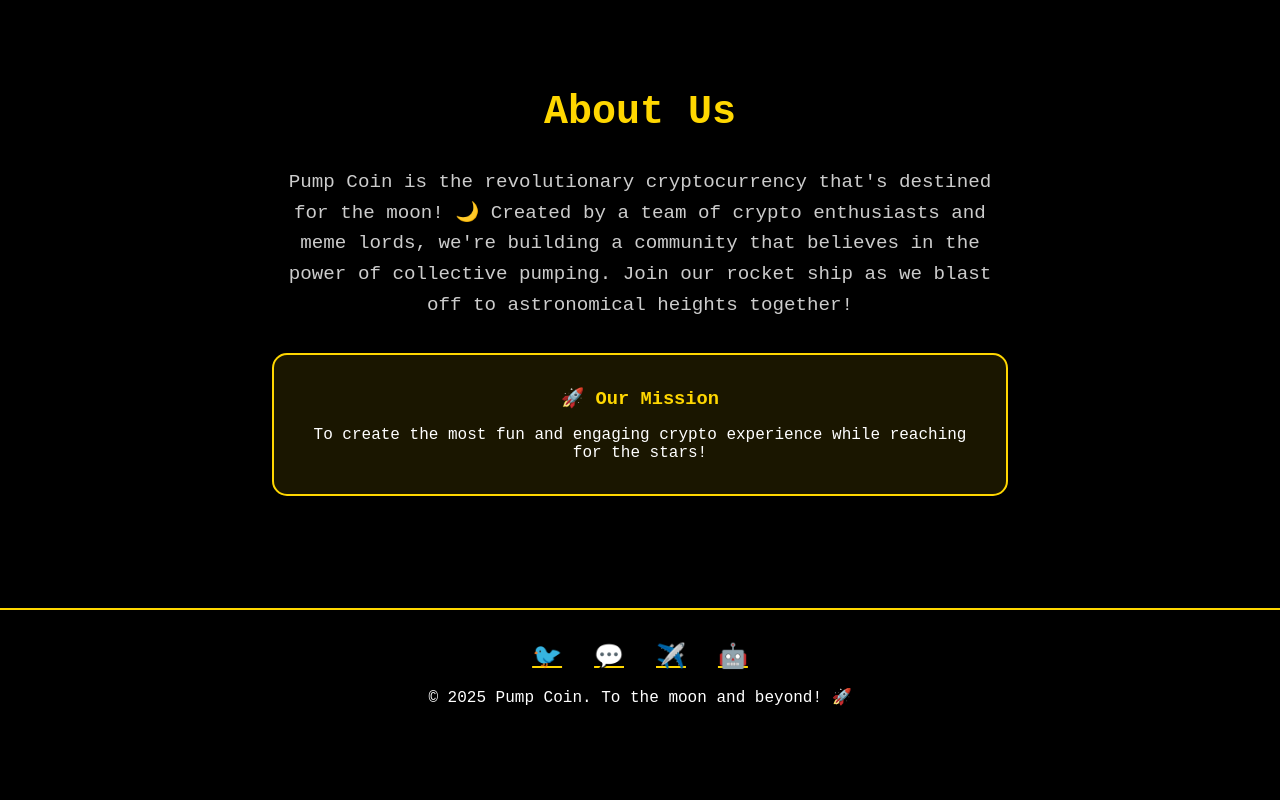
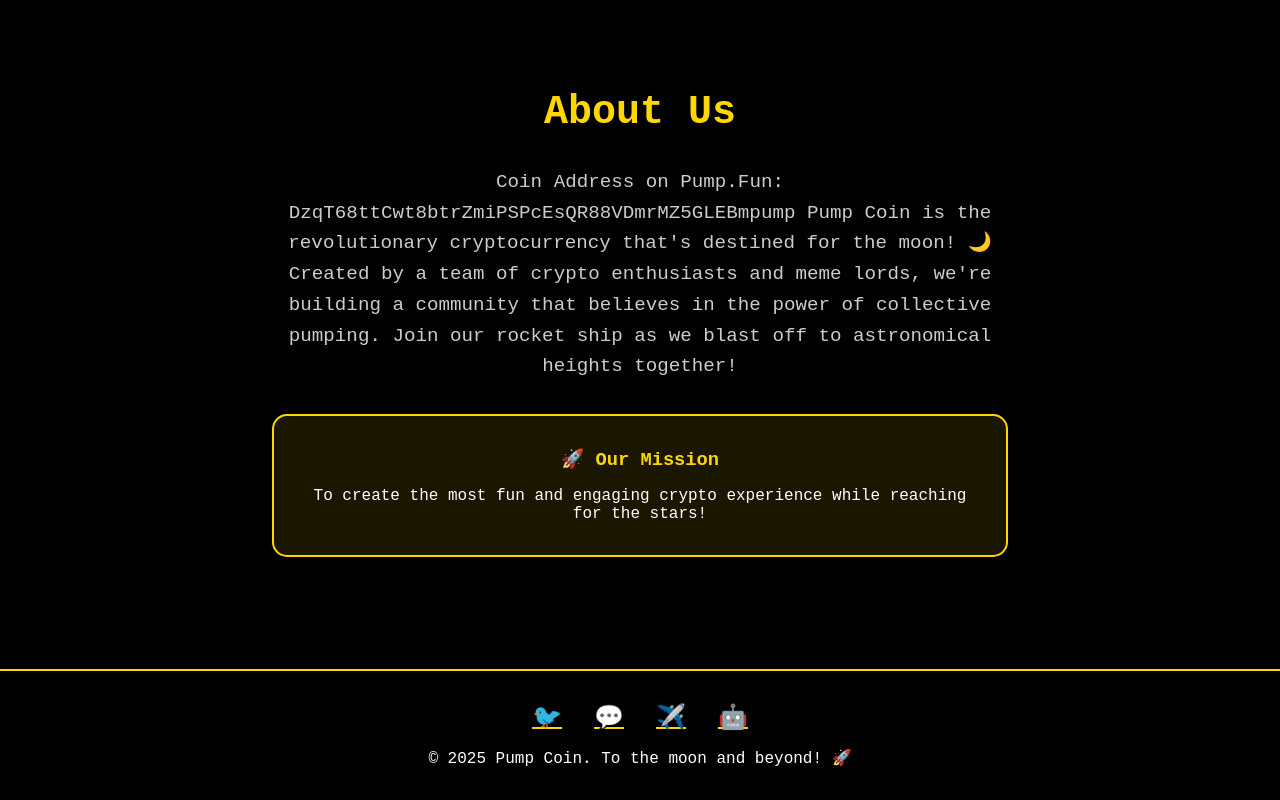
Before and after one commit to Ludm3ister/Ludm3ister, a plain HTML site: page index.html in a window 1280 px wide. Shown: the part 854-1654 px from the top of the page. Before the commit the page ends 1593 px from the top, so only its background shows below. Drawn offline with Linux system fonts and the light colour scheme.

Commit message:
Update index.html

```diff
--- a/index.html
+++ b/index.html
@@ -364,6 +364,7 @@
     <section id="about" style="padding: 4rem 2rem; text-align: center; max-width: 800px; margin: 0 auto;">
         <h2 style="color: #ffd700; font-size: 2.5rem; margin-bottom: 2rem;">About Us</h2>
         <p style="font-size: 1.2rem; line-height: 1.6; color: #ccc;">
+            Coin Address on Pump.Fun: DzqT68ttCwt8btrZmiPSPcEsQR88VDmrMZ5GLEBmpump
             Pump Coin is the revolutionary cryptocurrency that's destined for the moon! 🌙
             Created by a team of crypto enthusiasts and meme lords, we're building a community
             that believes in the power of collective pumping. Join our rocket ship as we blast
```
